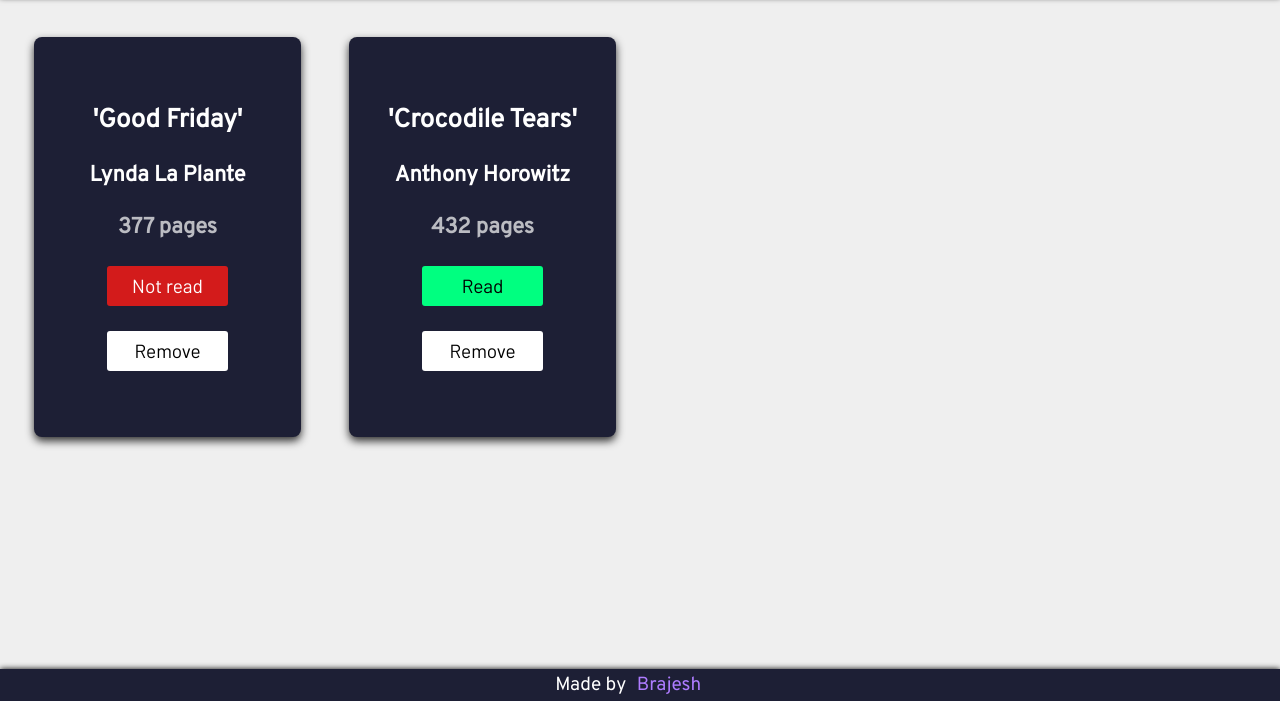
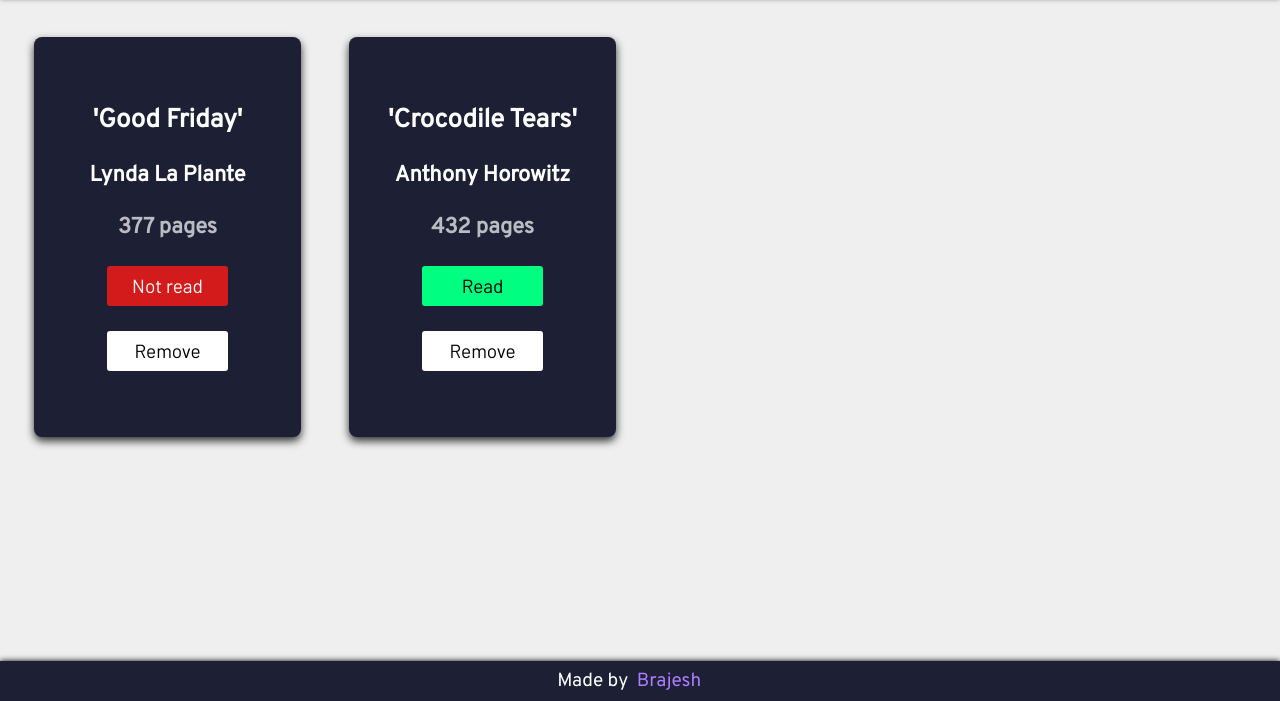
Before and after one commit to brajpatel/library, a plain HTML site: page index.html in a window 1280 px wide. Shown: the part 99-800 px from the top of the page. Drawn offline with Linux system fonts and the light colour scheme.

Commit message:
Update style.css

```diff
--- a/style.css
+++ b/style.css
@@ -446,7 +446,7 @@ footer {
     display: flex;
     justify-content: center;
     align-items: center;
-    height: 3vh;
+    height: 4vh;
     width: 100%;
     padding: 4px 0;
 }
@@ -472,7 +472,7 @@ footer i {
     z-index: 0;
     color: var(--purple);
     transition: 0.4s ease;
-    padding: 3px 6px;
+    padding: 2px 4px;
 }
 
 .my-name:hover {
```
